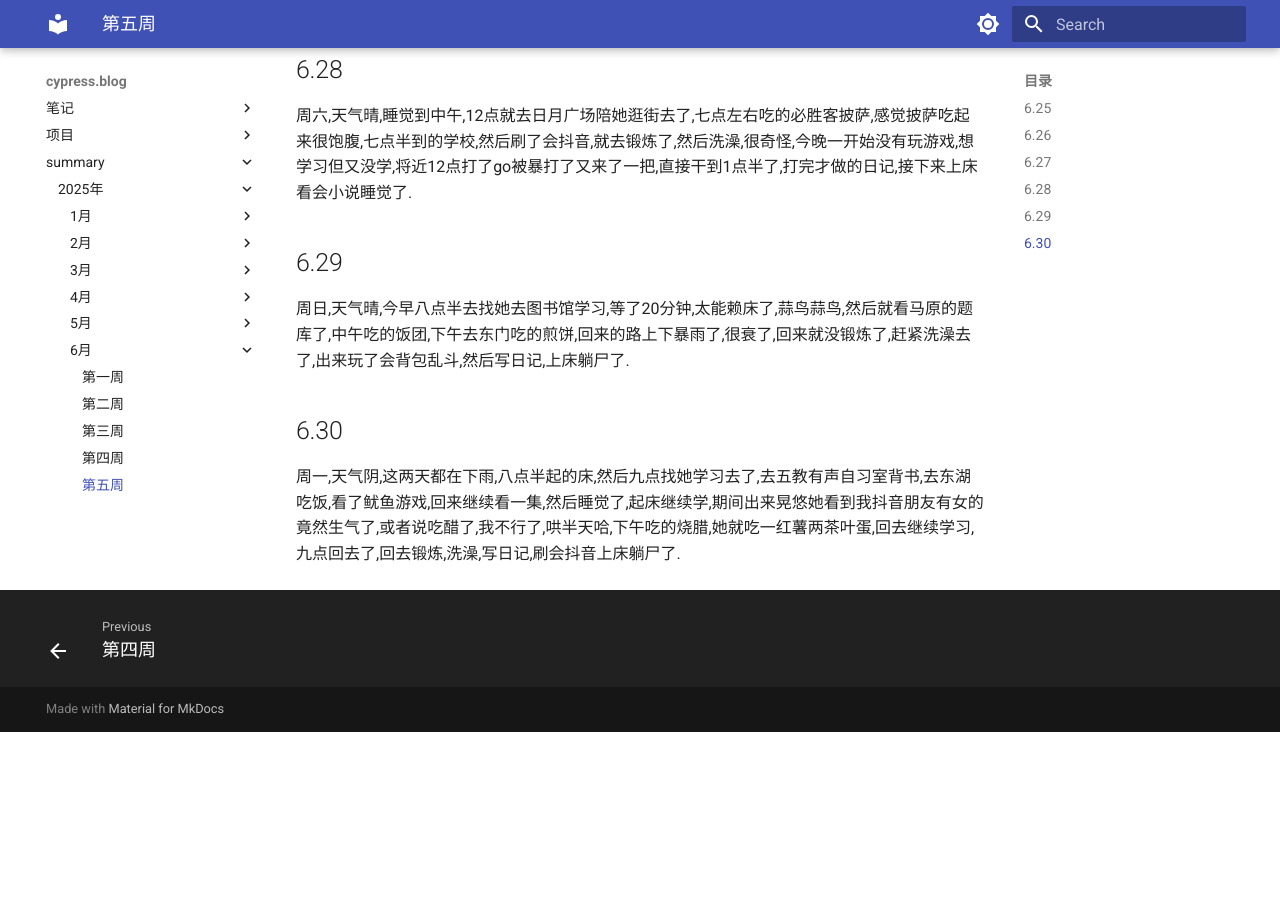
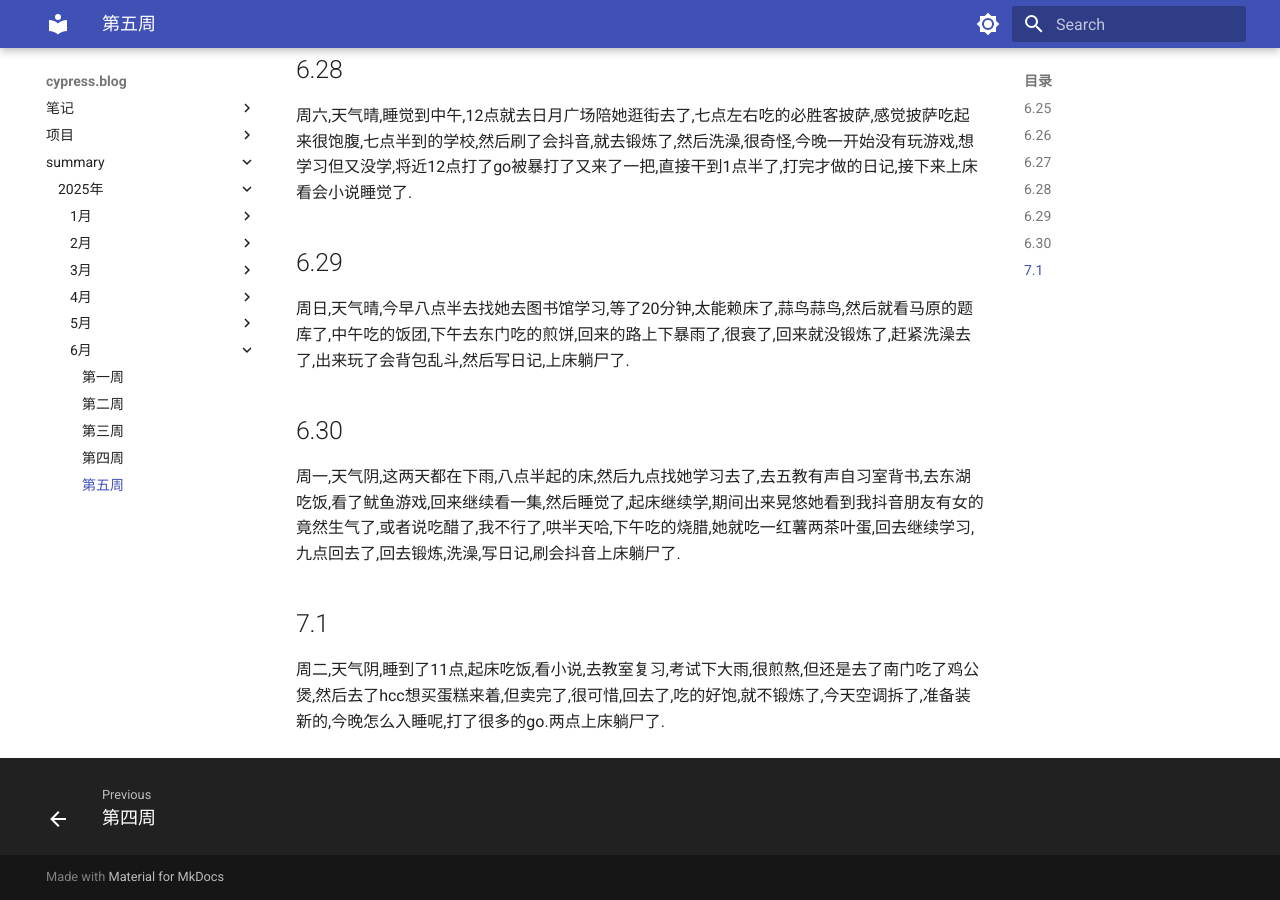
Before and after one commit to cyprer/blog0, an MkDocs documentation site: the page built from docs/summary/25year/6month/5week.md, in a window 1280 px wide and 900 px high, scrolled down 631 px. Built offline with MkDocs 1.6.1 and Material for MkDocs 9.7.7, drawn with Linux system fonts in a browser that asks for light colours; before the commit the page ends 1363 px from its top, so only the background shows below that.

Commit message:
docs: 更新25年6月第5周总结文档内容
添加7月1日的日记内容，记录当天的活动和感受

```diff
--- a/docs/summary/25year/6month/5week.md
+++ b/docs/summary/25year/6month/5week.md
@@ -15,3 +15,5 @@
   周日,天气晴,今早八点半去找她去图书馆学习,等了20分钟,太能赖床了,蒜鸟蒜鸟,然后就看马原的题库了,中午吃的饭团,下午去东门吃的煎饼,回来的路上下暴雨了,很衰了,回来就没锻炼了,赶紧洗澡去了,出来玩了会背包乱斗,然后写日记,上床躺尸了.
 ## 6.30
    周一,天气阴,这两天都在下雨,八点半起的床,然后九点找她学习去了,去五教有声自习室背书,去东湖吃饭,看了鱿鱼游戏,回来继续看一集,然后睡觉了,起床继续学,期间出来晃悠她看到我抖音朋友有女的竟然生气了,或者说吃醋了,我不行了,哄半天哈,下午吃的烧腊,她就吃一红薯两茶叶蛋,回去继续学习,九点回去了,回去锻炼,洗澡,写日记,刷会抖音上床躺尸了.
+## 7.1
+ 周二,天气阴,睡到了11点,起床吃饭,看小说,去教室复习,考试下大雨,很煎熬,但还是去了南门吃了鸡公煲,然后去了hcc想买蛋糕来着,但卖完了,很可惜,回去了,吃的好饱,就不锻炼了,今天空调拆了,准备装新的,今晚怎么入睡呢,打了很多的go.两点上床躺尸了.
```
